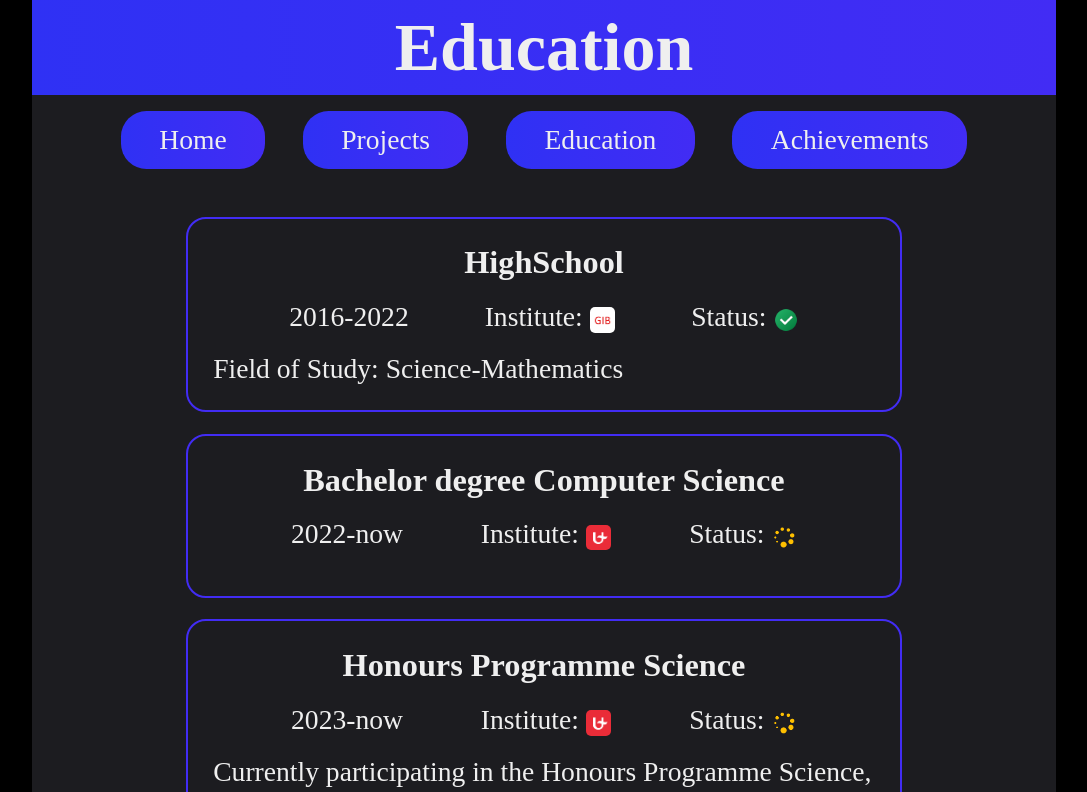
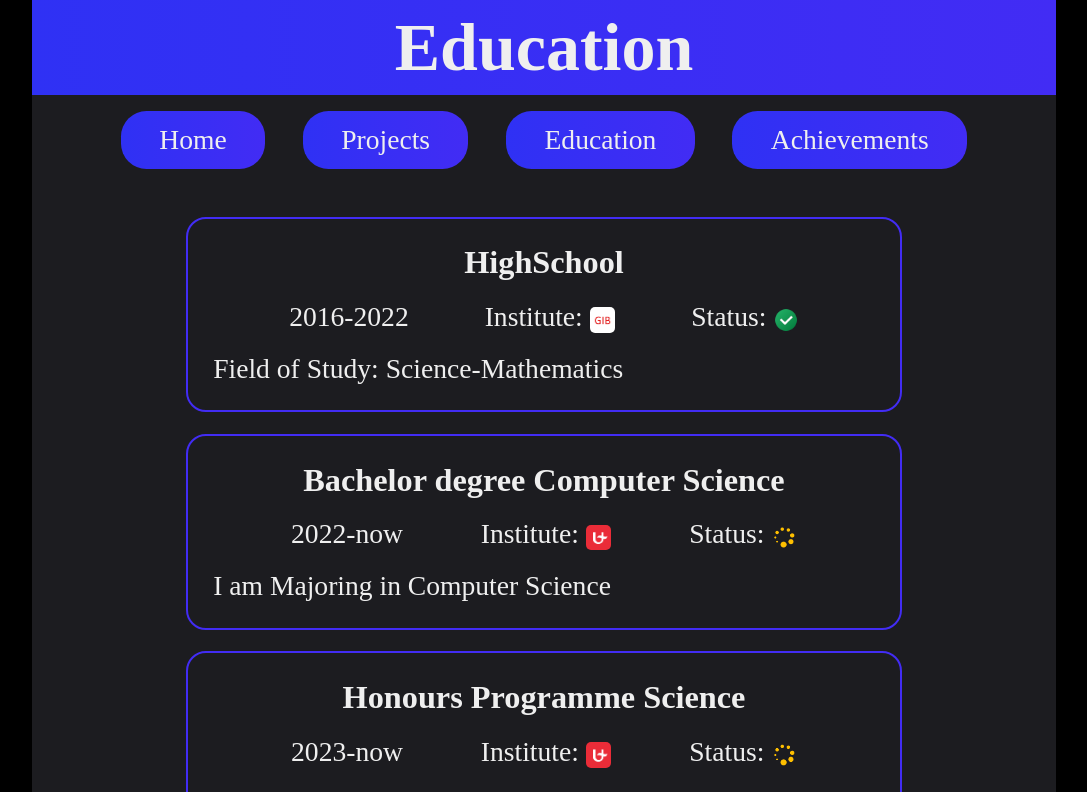
Before and after one commit to klanting/Personal-2024-Summer-Resume, a React (Vite) app: page /education in a window 1280 px wide. Shown: the top 792 px of the page, without its empty margins (96-1183 px from the left). Built offline with nearby package versions, Linux system fonts and the light colour scheme.

Commit message:
small changes and added comments

```diff
--- a/src/assets/education.json
+++ b/src/assets/education.json
@@ -17,7 +17,7 @@
       "tag":  "in progress",
       "additional": "2/3 years completed"
     },
-    "additional": ""
+    "additional": "I am Majoring in Computer Science"
   },
   {
     "title": "Honours Programme Science",
--- a/src/components/achievements/AchievementItem.jsx
+++ b/src/components/achievements/AchievementItem.jsx
@@ -22,6 +22,10 @@ const StyledImage = styled.img`
 
 export default function AchievementItem(props){
 
+    /*
+    * This component provides an entry of an achievement.
+    * */
+
     const theme = useContext(ThemeContext);
 
     return (
--- a/src/components/github/GithubRepo.jsx
+++ b/src/components/github/GithubRepo.jsx
@@ -98,7 +98,7 @@ function stripTitle(githubTitle){
 
 export default function GithubRepo(props){
     /*
-    * This component represents 1 Github repository whose information is being displayed
+    * This component represents a GitHub repository whose information is being displayed
     * */
 
     const theme = useContext(ThemeContext);
--- a/src/components/github/ReadMeViewer.jsx
+++ b/src/components/github/ReadMeViewer.jsx
@@ -29,19 +29,24 @@ const StyledP = styled.p`
 `;
 
 export default function ReadMeViewer(props){
+    /*
+    * This component uses a markdown renderer to render the ReadMe Page
+    * */
 
     const fetcher = url => fetch(url).then(r => r.text());
 
+    /*
+    * ReadMe Data
+    * */
     const readme = useSWR(`https://raw.githubusercontent.com/${props.name}/${props.branch}/README.md`, fetcher);
-
     let data = readme.data;
 
-    const imageRegex = RegExp(`\\[.*\\]\\(.*\\)`, 'g');
-
     if (data === undefined){
-        return (<p>w</p>);
+        return (<p></p>);
     }
 
+    /*Find all the images in the readme*/
+    const imageRegex = RegExp(`\\[.*\\]\\(.*\\)`, 'g');
     let requiredImages = data.match(imageRegex);
 
     if (requiredImages === null){
@@ -71,8 +76,6 @@ export default function ReadMeViewer(props){
         data = data.replaceAll(requiredPath, imageAccessPath)
     }
 
-    console.log("d", data)
-
     return(
         <div>
             <h6>ReadMe:</h6>
```
Also changed, not shown: src/components/education/EducationItem.jsx (+10 -0 lines), src/components/github/LanguageGraph.jsx (+10 -2 lines).
